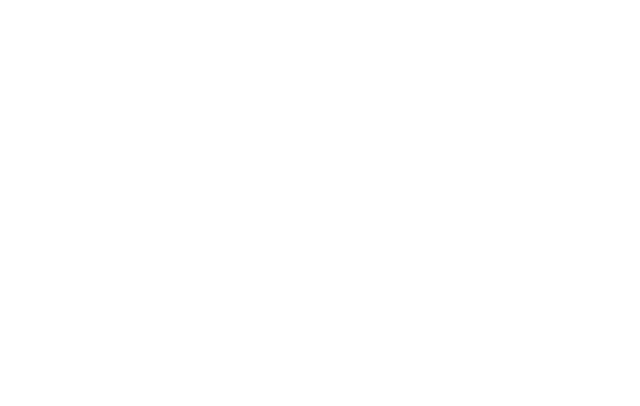
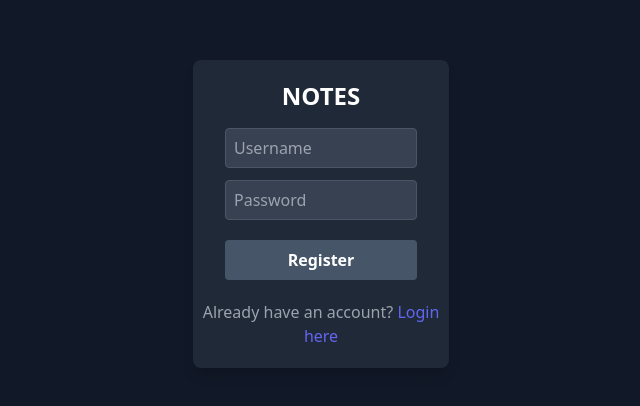
Before and after one commit to harshit0571/Notes-App, a React (Vite) app: page /login in a window 1280 px wide. Before the commit this address had no page. Shown: the part 186-592 px from the top of the page, without its empty margins (319-959 px from the left). Built offline with nearby package versions, Linux system fonts and the light colour scheme.

Commit message:
register and login page created

```diff
--- a/src/App.tsx
+++ b/src/App.tsx
@@ -1,14 +1,14 @@
 import { BrowserRouter as Router, Route, Routes } from "react-router-dom";
-
-const Home = () => {
-  return <div>hello</div>;
-};
+import Home from "./pages/Home";
+import Register from "./pages/Register";
 
 const App = () => {
   return (
     <Router>
       <Routes>
         <Route index path="/" Component={Home} />
+        <Route index path="/register" Component={Register} />
+        <Route index path="/login" Component={Register} />
       </Routes>
     </Router>
   );
--- /dev/null
+++ b/src/pages/Home.tsx
@@ -0,0 +1,8 @@
+
+const Home = () => {
+  return (
+    <div>Home</div>
+  )
+}
+
+export default Home
--- /dev/null
+++ b/src/pages/Login.tsx
@@ -0,0 +1,54 @@
+import { useState } from "react";
+
+const Login = () => {
+  const [username, setUsername] = useState("");
+  const [password, setPassword] = useState("");
+
+  const handleSubmit = (e: any) => {
+    e.preventDefault();
+    // Add your registration logic here
+    console.log("Username:", username);
+    console.log("Password:", password);
+  };
+
+  return (
+    <div className="flex justify-center items-center min-h-screen bg-gray-900">
+      <div className="w-[90%] sm:w-[60%] md:w-[40%] lg:w-[30%] xl:w-[20%] h-auto flex flex-col items-center justify-around text-center py-5 rounded-lg shadow-lg bg-gray-800">
+        <h1 className="text-2xl font-bold mb-4 text-white">NOTES</h1>
+        <form
+          onSubmit={handleSubmit}
+          className="w-full flex flex-col items-center"
+        >
+          <input
+            type="text"
+            placeholder="Username"
+            className="w-3/4 p-2 mb-3 border border-gray-600 rounded bg-gray-700 text-white placeholder-gray-400 focus:outline-none focus:ring-2 focus:ring-indigo-500"
+            value={username}
+            onChange={(e) => setUsername(e.target.value)}
+          />
+          <input
+            type="password"
+            placeholder="Password"
+            className="w-3/4 p-2 mb-5 border border-gray-600 rounded bg-gray-700 text-white placeholder-gray-400 focus:outline-none focus:ring-2 focus:ring-indigo-500"
+            value={password}
+            onChange={(e) => setPassword(e.target.value)}
+          />
+          <button
+            type="submit"
+            className="w-3/4 py-2 bg-slate-600 text-white font-semibold rounded hover:bg-slate-700 focus:outline-none focus:ring-2 focus:ring-indigo-500"
+          >
+            Register
+          </button>
+        </form>
+        <p className="mt-5 text-gray-400">
+          Don't have an account?{" "}
+          <a href="/register" className="text-indigo-500 hover:text-indigo-400">
+            Register here
+          </a>
+        </p>
+      </div>
+    </div>
+  );
+};
+
+export default Login;
--- /dev/null
+++ b/src/pages/Register.tsx
@@ -0,0 +1,54 @@
+import { useState } from "react";
+
+const Register = () => {
+  const [username, setUsername] = useState("");
+  const [password, setPassword] = useState("");
+
+  const handleSubmit = (e:any) => {
+    e.preventDefault();
+    // Add your registration logic here
+    console.log("Username:", username);
+    console.log("Password:", password);
+  };
+
+  return (
+    <div className="flex justify-center items-center min-h-screen bg-gray-900">
+      <div className="w-[90%] sm:w-[60%] md:w-[40%] lg:w-[30%] xl:w-[20%] h-auto flex flex-col items-center justify-around text-center py-5 rounded-lg shadow-lg bg-gray-800">
+        <h1 className="text-2xl font-bold mb-4 text-white">NOTES</h1>
+        <form
+          onSubmit={handleSubmit}
+          className="w-full flex flex-col items-center"
+        >
+          <input
+            type="text"
+            placeholder="Username"
+            className="w-3/4 p-2 mb-3 border border-gray-600 rounded bg-gray-700 text-white placeholder-gray-400 focus:outline-none focus:ring-2 focus:ring-indigo-500"
+            value={username}
+            onChange={(e) => setUsername(e.target.value)}
+          />
+          <input
+            type="password"
+            placeholder="Password"
+            className="w-3/4 p-2 mb-5 border border-gray-600 rounded bg-gray-700 text-white placeholder-gray-400 focus:outline-none focus:ring-2 focus:ring-indigo-500"
+            value={password}
+            onChange={(e) => setPassword(e.target.value)}
+          />
+          <button
+            type="submit"
+            className="w-3/4 py-2 bg-slate-600 text-white font-semibold rounded hover:bg-slate-700 focus:outline-none focus:ring-2 focus:ring-indigo-500"
+          >
+            Register
+          </button>
+        </form>
+        <p className="mt-5 text-gray-400">
+          Already have an account?{" "}
+          <a href="/login" className="text-indigo-500 hover:text-indigo-400">
+            Login here
+          </a>
+        </p>
+      </div>
+    </div>
+  );
+};
+
+export default Register;
--- a/tailwind.config.js
+++ b/tailwind.config.js
@@ -2,7 +2,14 @@
 export default {
   content: ["./index.html", "./src/**/*.{js,ts,jsx,tsx}"],
   theme: {
-    extend: {},
+    extend: {
+      colors: {
+        slate: {
+          DEFAULT: "#6B7280",
+          dark: "#4B5563",
+        },
+      },
+    },
   },
   plugins: [],
 };
```
